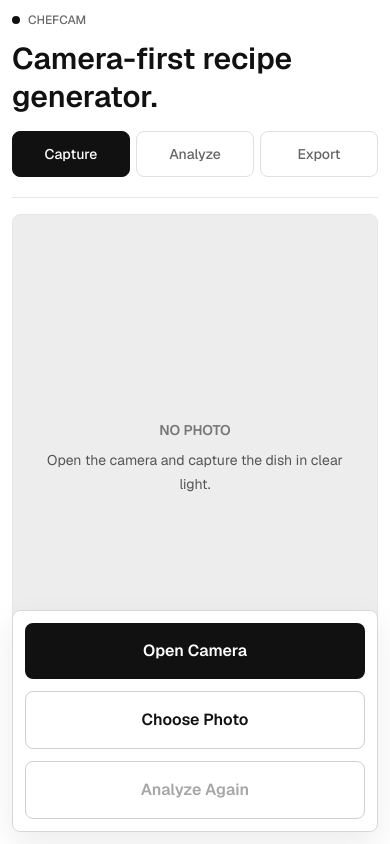
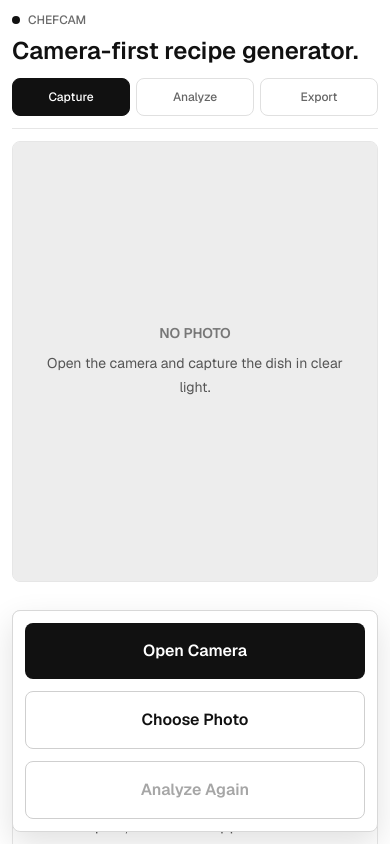
Before and after one commit to bryanwongkc/chef-cam, a Next.js app: page / in a window 390 px wide. Shown: the top 844 px of the page. Built offline with nearby package versions, Linux system fonts and the light colour scheme.

Commit message:
Optimize portrait mobile layout

```diff
--- a/app/page.tsx
+++ b/app/page.tsx
@@ -253,22 +253,22 @@ export default function Home() {
   const canAnalyzeAgain = Boolean(capturedFile) && step !== "analyzing";
 
   return (
-    <main className="min-h-screen bg-white text-[#111111]">
-      <div className="no-print mx-auto max-w-6xl px-3 py-3 sm:px-5 sm:py-5 lg:px-8">
-        <header className="grid gap-4 border-b border-[#e6e6e6] pb-5 md:grid-cols-[1fr_auto] md:items-end">
+    <main className="min-h-dvh bg-white text-[#111111]">
+      <div className="no-print mx-auto max-w-6xl px-3 pb-28 pt-3 sm:px-5 sm:pb-5 sm:pt-5 lg:px-8">
+        <header className="grid gap-3 border-b border-[#e6e6e6] pb-3 sm:gap-4 sm:pb-5 md:grid-cols-[1fr_auto] md:items-end">
           <div>
             <div className="flex items-center gap-2 text-xs font-medium uppercase text-[#6b6b6b]">
               <span className="h-2 w-2 rounded-full bg-[#111111]" />
               ChefCam
             </div>
-            <h1 className="mt-3 max-w-2xl text-3xl font-semibold leading-tight sm:text-4xl lg:text-5xl">
+            <h1 className="mt-2 max-w-2xl text-2xl font-semibold leading-tight sm:mt-3 sm:text-4xl lg:text-5xl">
               Camera-first recipe generator.
             </h1>
           </div>
           <Progress step={step} />
         </header>
 
-        <section className="grid gap-4 py-4 md:grid-cols-[minmax(0,1.05fr)_minmax(360px,0.95fr)] md:gap-5 md:py-5">
+        <section className="grid gap-4 py-3 sm:py-4 md:grid-cols-[minmax(0,1.05fr)_minmax(360px,0.95fr)] md:gap-5 md:py-5">
           <div className="space-y-3 md:space-y-5">
             <Studio
               step={step}
@@ -285,7 +285,7 @@ export default function Home() {
 
             {error && <Notice>{error}</Notice>}
 
-            <div className="sticky bottom-3 z-10 grid gap-3 rounded-lg border border-[#d8d8d8] bg-white p-3 shadow-[0_12px_32px_rgba(0,0,0,0.08)] sm:static sm:grid-cols-3 sm:shadow-none">
+            <div className="fixed inset-x-3 bottom-3 z-20 grid gap-3 rounded-lg border border-[#d8d8d8] bg-white p-3 shadow-[0_12px_32px_rgba(0,0,0,0.12)] sm:static sm:grid-cols-3 sm:shadow-none">
               <Button onClick={openCamera} primary disabled={step === "analyzing"}>
                 Open Camera
               </Button>
@@ -348,14 +348,23 @@ function Studio({
 }) {
   return (
     <section className="overflow-hidden rounded-lg border border-[#e6e6e6] bg-[#f6f6f6]">
-      <div className="relative aspect-[3/4] bg-[#ededed] sm:aspect-[4/3] lg:aspect-[16/11]">
+      <div className="relative min-h-[52dvh] bg-[#ededed] sm:aspect-[4/3] sm:min-h-0 lg:aspect-[16/11]">
         {step === "camera" ? (
-          <video ref={videoRef} className="h-full w-full bg-black object-cover" playsInline muted />
+          <video
+            ref={videoRef}
+            className="absolute inset-0 h-full w-full bg-black object-cover"
+            playsInline
+            muted
+          />
         ) : previewUrl ? (
           // eslint-disable-next-line @next/next/no-img-element
-          <img src={previewUrl} alt="Captured dish" className="h-full w-full object-cover" />
+          <img
+            src={previewUrl}
+            alt="Captured dish"
+            className="absolute inset-0 h-full w-full object-cover"
+          />
         ) : (
-          <div className="flex h-full items-center justify-center p-6 text-center">
+          <div className="flex h-full min-h-[52dvh] items-center justify-center p-6 text-center sm:min-h-0">
             <div>
               <p className="text-sm font-semibold uppercase text-[#777777]">No photo</p>
               <p className="mt-2 max-w-xs text-sm leading-6 text-[#555555]">
@@ -405,10 +414,12 @@ function RecipePanel({
 }) {
   return (
     <article className="flex h-full flex-col">
-      <div className="border-b border-[#e6e6e6] p-5">
+      <div className="border-b border-[#e6e6e6] p-4 sm:p-5">
         <p className="text-xs font-medium uppercase text-[#777777]">Recipe</p>
         <h2 className="mt-2 text-2xl font-semibold leading-tight sm:text-3xl">{recipe.dishName}</h2>
-        <p className="mt-2 text-sm leading-6 text-[#555555]">{recipe.shortDescription}</p>
+        <p className="mt-2 text-base leading-7 text-[#555555] sm:text-sm sm:leading-6">
+          {recipe.shortDescription}
+        </p>
         <div className="mt-4 flex flex-wrap gap-1.5">
           <Tag>{recipe.cuisine}</Tag>
           <Tag>{recipe.difficulty}</Tag>
@@ -454,7 +465,7 @@ function RecipePanel({
         </RecipeSection>
       </div>
 
-      <div className="sticky bottom-0 grid gap-3 border-t border-[#d8d8d8] bg-white p-4 sm:static sm:grid-cols-3">
+      <div className="grid gap-3 border-t border-[#d8d8d8] bg-white p-4 sm:grid-cols-3">
         <Button onClick={onPdf}>Save PDF</Button>
         <Button onClick={onWhatsApp} primary>
           WhatsApp
@@ -476,7 +487,7 @@ function WaitingPanel({
 }) {
   const isAnalyzing = step === "analyzing";
   return (
-    <div className="flex h-full min-h-[360px] items-center justify-center p-6 text-center">
+    <div className="flex h-full min-h-[300px] items-center justify-center p-6 text-center sm:min-h-[360px]">
       <div>
         <p className="text-xs font-medium uppercase text-[#777777]">
           {isAnalyzing ? "Working" : "Recipe output"}
@@ -505,8 +516,8 @@ function Progress({ step }: { step: WorkflowStep }) {
           key={stage}
           className={
             index <= active
-              ? "rounded-lg border border-[#111111] bg-[#111111] px-3 py-3 text-center text-sm font-medium text-white sm:py-2 sm:text-xs"
-              : "rounded-lg border border-[#e0e0e0] bg-white px-3 py-3 text-center text-sm font-medium text-[#666666] sm:py-2 sm:text-xs"
+              ? "rounded-lg border border-[#111111] bg-[#111111] px-2 py-2.5 text-center text-xs font-medium text-white sm:px-3 sm:py-2"
+              : "rounded-lg border border-[#e0e0e0] bg-white px-2 py-2.5 text-center text-xs font-medium text-[#666666] sm:px-3 sm:py-2"
           }
         >
           {stage}
@@ -518,7 +529,7 @@ function Progress({ step }: { step: WorkflowStep }) {
 
 function RecipeSection({ title, children }: { title: string; children: ReactNode }) {
   return (
-    <section className="border-b border-[#e6e6e6] p-5 last:border-b-0">
+    <section className="border-b border-[#e6e6e6] p-4 last:border-b-0 sm:p-5">
       <h3 className="mb-4 text-base font-semibold uppercase text-[#777777] sm:text-sm">{title}</h3>
       {children}
     </section>
```
